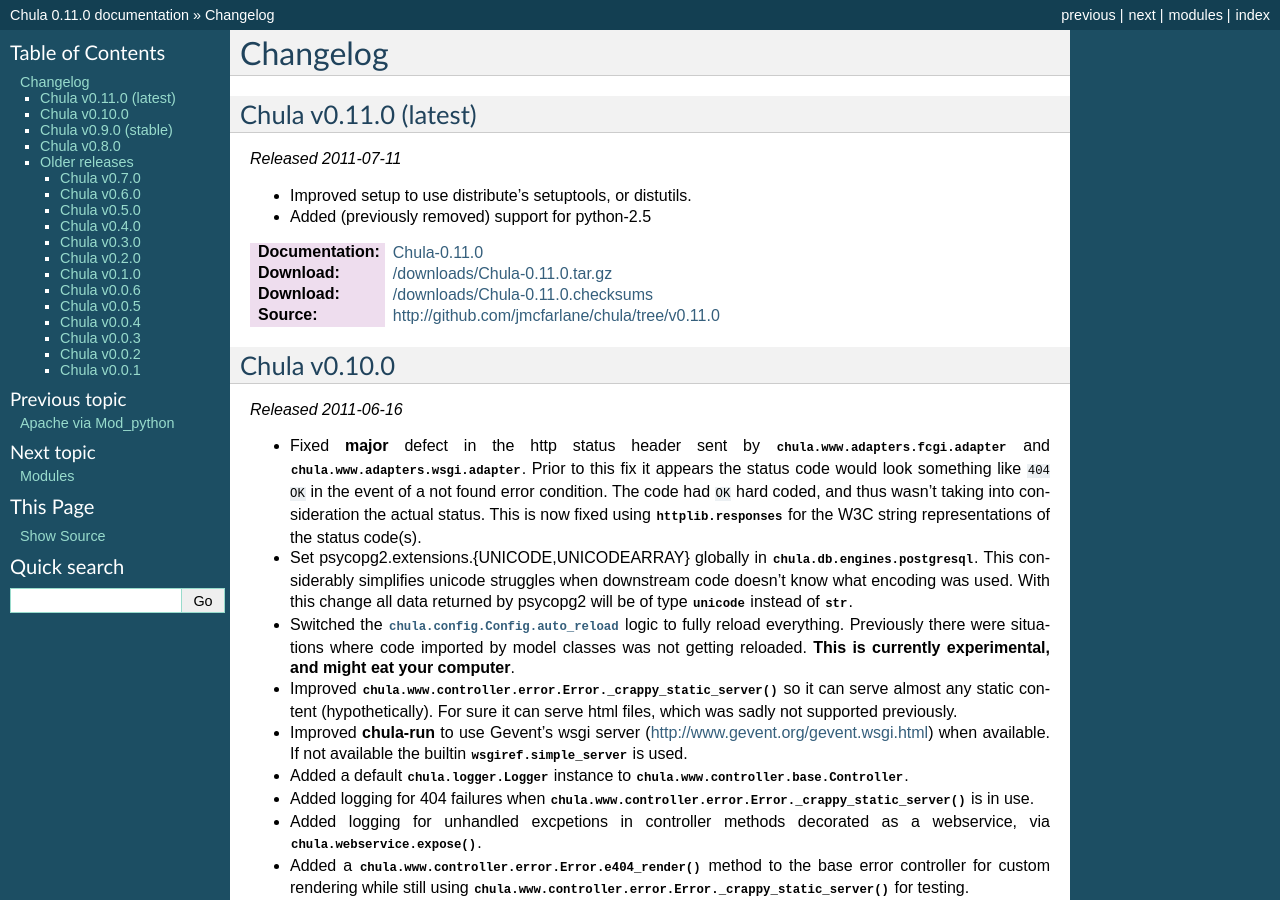
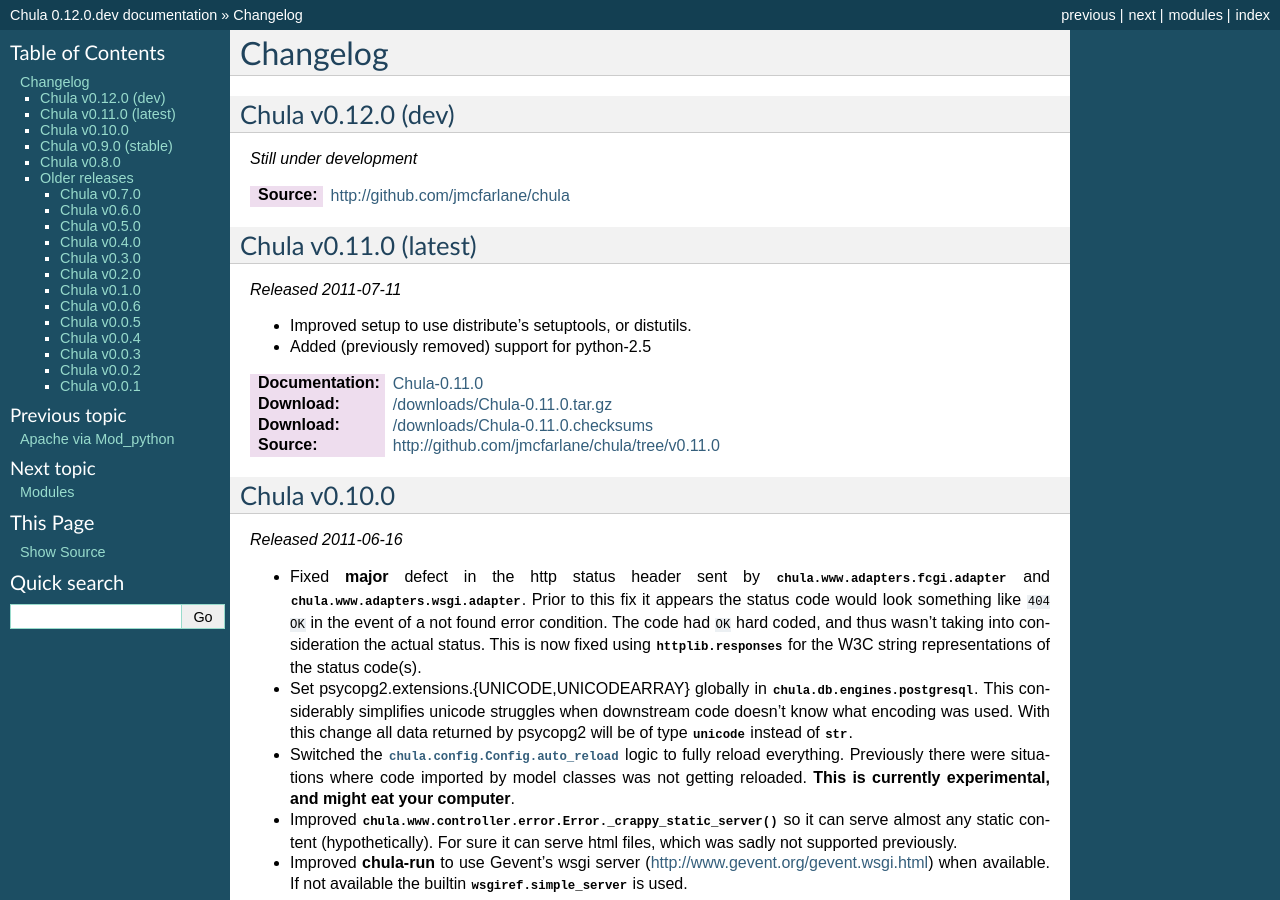
Before and after one commit to jmcfarlane/chula, a Sphinx documentation site: the page built from docs/changelog.rst, in a window 1280 px wide and 900 px high. Built offline with Sphinx 7.4.7, drawn with Linux system fonts in a browser that asks for light colours; some of the changed text lies outside the part shown.

Commit message:
Begin work on 0.12.0

```diff
--- a/chula/__init__.py
+++ b/chula/__init__.py
@@ -5,7 +5,7 @@
 code generation.
 """
 
-__VERSION__ = '0.11.0'
+__VERSION__ = '0.12.0.dev'
 version = __VERSION__
 
 package_dir = 'chula'
--- a/docs/changelog.rst
+++ b/docs/changelog.rst
@@ -11,6 +11,13 @@
  *Still under development*
 
  :Source: http://github.com/jmcfarlane/chula
+
+Chula v0.12.0 (dev)
++++++++++++++++++++
+
+*Still under development*
+
+:Source: http://github.com/jmcfarlane/chula
 
 Chula v0.11.0 (latest)
 ++++++++++++++++++++++
```
